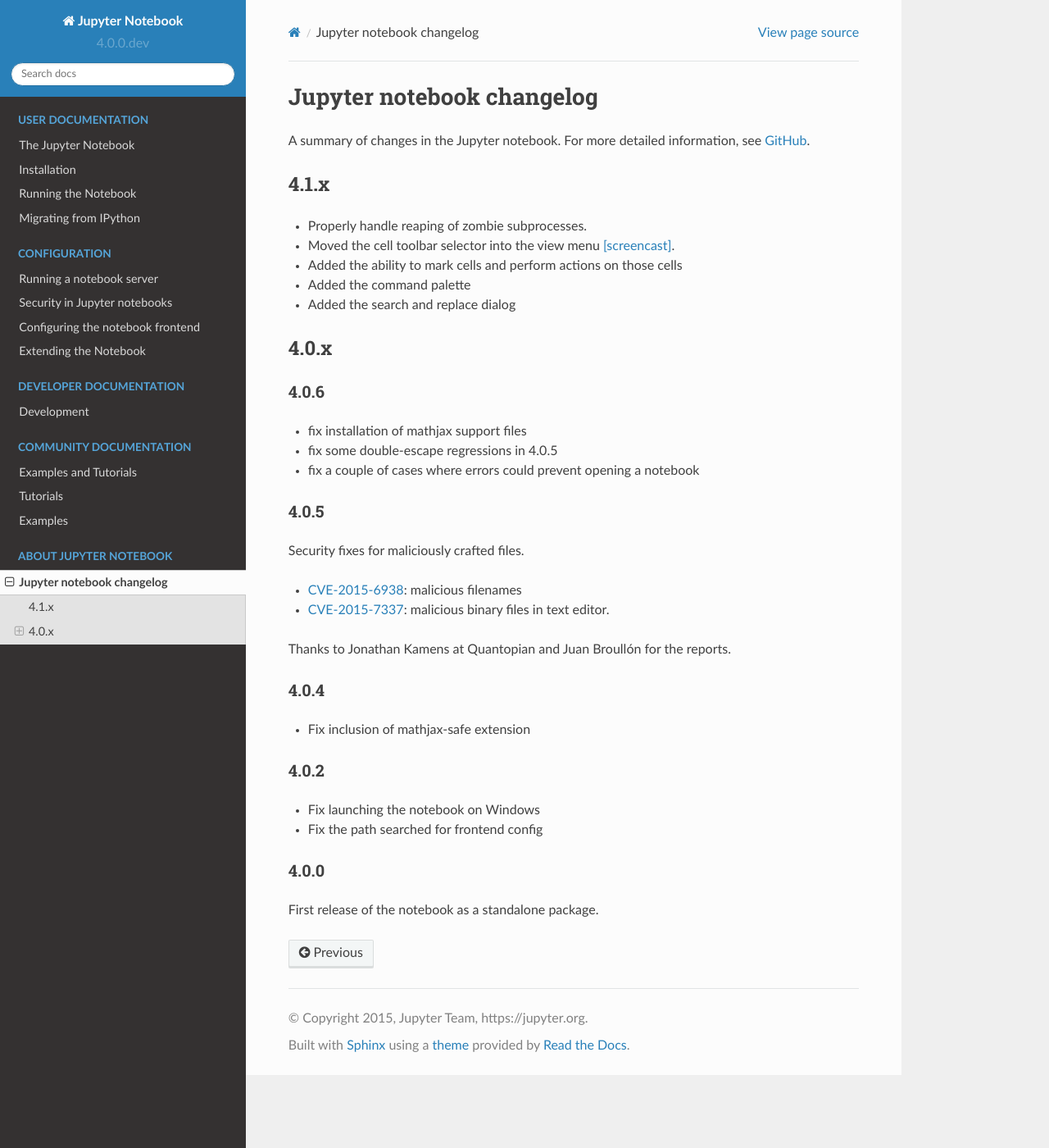
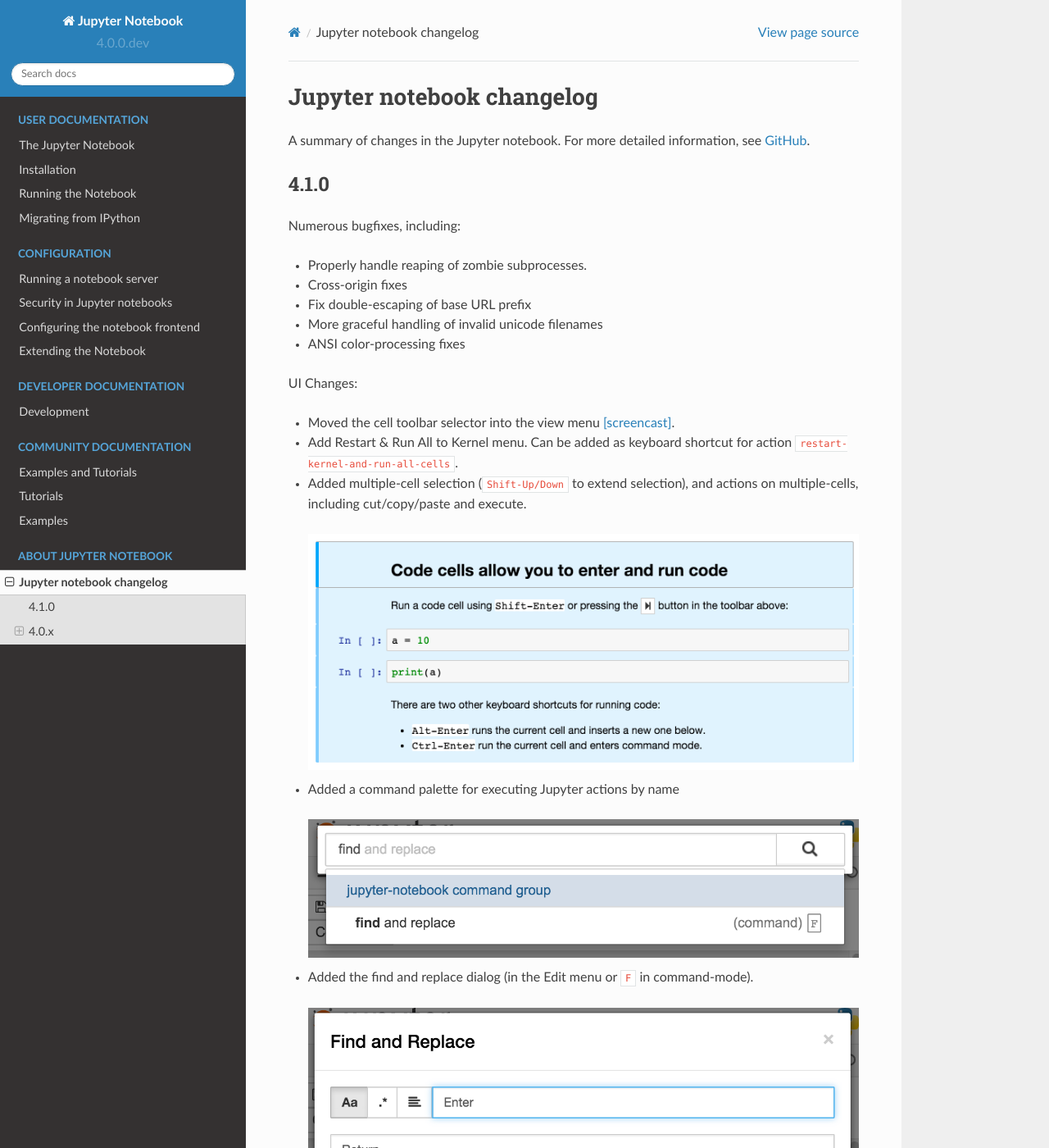
Before and after one commit to jupyter/nbclassic, a Sphinx documentation site: the page built from docs/source/changelog.rst, in a window 1280 px wide and 1400 px high. Shown: the whole window at 82% size. Built offline with Sphinx 7.4.7 and the Read the Docs theme 2.0.0, drawn with Linux system fonts in a browser that asks for light colours; pages that are not in the unit, such as notebooks, are missing from menus; some of the changed text lies outside the part shown.

Commit message:
update 4.1 changelog
with screenshots of new UI

```diff
--- a/docs/source/changelog.rst
+++ b/docs/source/changelog.rst
@@ -6,14 +6,39 @@
 A summary of changes in the Jupyter notebook.
 For more detailed information, see `GitHub <https://github.com/jupyter/notebook>`__.
 
-4.1.x
+4.1.0
 -----
 
+Numerous bugfixes, including:
+
 - Properly handle reaping of zombie subprocesses.
+- Cross-origin fixes
+- Fix double-escaping of base URL prefix
+- More graceful handling of invalid unicode filenames
+- ANSI color-processing fixes
+
+
+UI Changes:
+
 - Moved the cell toolbar selector into the view menu `[screencast] <https://cloud.githubusercontent.com/assets/335567/10711889/59665a5a-7a3e-11e5-970f-86b89592880c.gif>`__.
-- Added the ability to mark cells and perform actions on those cells
-- Added the command palette
-- Added the search and replace dialog
+- Add Restart & Run All to Kernel menu. Can be added as keyboard shortcut for action ``restart-kernel-and-run-all-cells``.
+- Added multiple-cell selection (``Shift-Up/Down`` to extend selection), and actions on multiple-cells, including cut/copy/paste and execute.
+
+  .. image:: /_static/images/multi-select-41.png
+
+- Added a command palette for executing Jupyter actions by name
+
+  .. image:: /_static/images/command-palette-41.png
+
+- Added the find and replace dialog (in the Edit menu or ``F`` in command-mode).
+
+  .. image:: /_static/images/find-replace-41.png
+
+Other improvements:
+
+- Custom KernelManager methods can be Tornado coroutines, allowing async operations.
+
+
 
 4.0.x
 -----
```
Also changed, not shown: docs/source/_static/images/command-palette-41.png (added), docs/source/_static/images/find-replace-41.png (added), docs/source/_static/images/multi-select-41.png (added).
